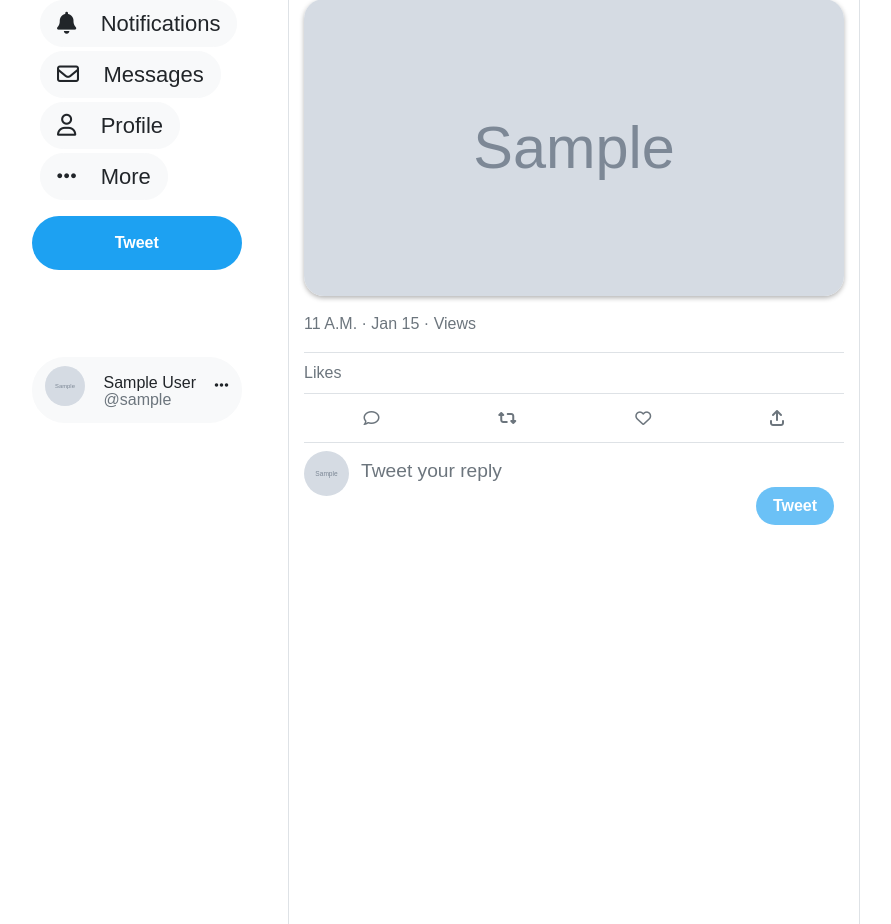
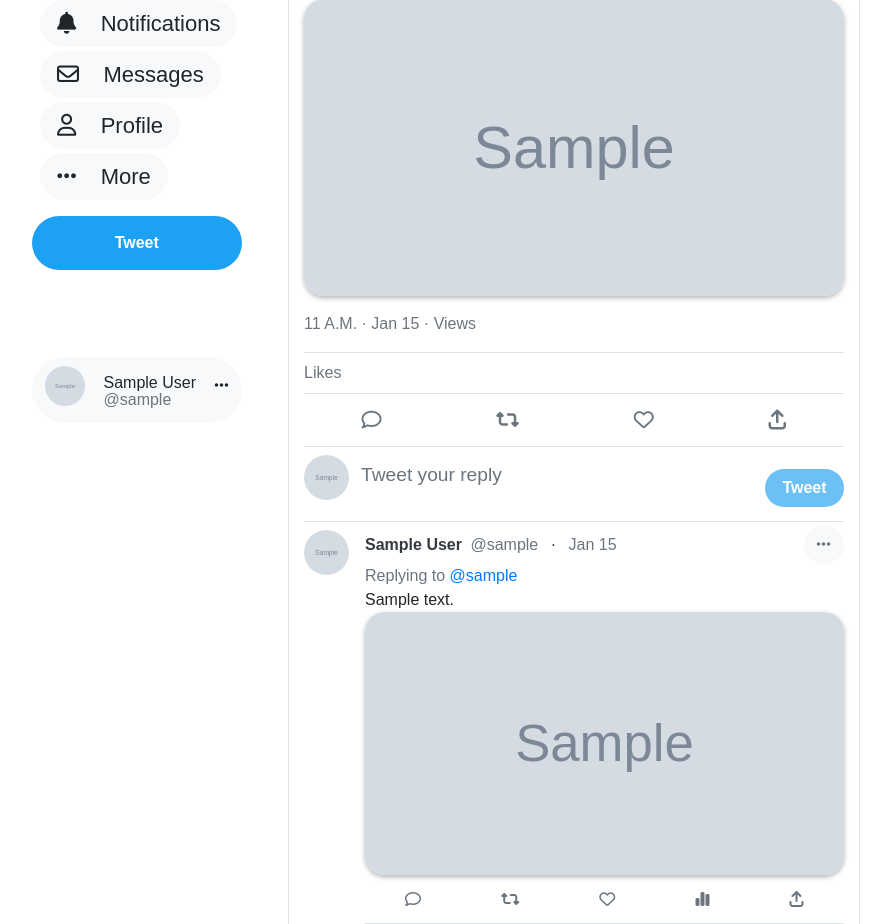
Before and after one commit to Unique-01/Twitter-Clone, a Django app: a page that uses tweetapp/templates/reply_form.html in a window 1280 px wide. Shown: the part 158-1082 px from the top of the page, without its empty margins (13-904 px from the left). Run offline with Django 4.2, Linux system fonts and the light colour scheme; a user stored in the database is signed in; tables that the repository leaves empty hold one stand-in row (values such as "Sample post"); grey boxes marked "Sample" are stand-in pictures; some libraries are stand-ins or nearby versions; some web fonts are replaced.

Commit message:
tweet reply done

```diff
--- a/tweetapp/models.py
+++ b/tweetapp/models.py
@@ -26,5 +26,5 @@ class TweetMedia(models.Model):
     image = models.FileField(upload_to='tweet_images')
 
 class ReplyMedia(models.Model):
-    reply = models.ForeignKey(Reply, on_delete=models.CASCADE)
+    reply = models.ForeignKey(Reply, on_delete=models.CASCADE,related_name='reply_media')
     image = models.FileField(upload_to='reply_images')
--- /dev/null
+++ b/tweetapp/templates/reply.html
@@ -0,0 +1,63 @@
+{% load static crispy_forms_tags %}
+<div class="border-top">
+    <div class="d-flex">
+        <div>
+            <a href="{% url 'profile' reply.author.username %}">
+                <img src="{% if reply.author.profile.profile_picture %}{{ reply.author.profile.profile_picture.url }}{% else %}{% static 'user_img.png' %}{% endif %}"
+                     alt="{{ reply.author.username }}"
+                     class="rounded-circle mt-2"
+                     height="45"
+                     width="45"/>
+            </a>
+        </div>
+        <div class="w-100 ml-3">
+            <div class=" pt-1 d-flex align-items-center justify-content-between">
+                <div>
+                    <a href="{% url 'profile' reply.author.username %}">
+                        <span class="font-weight-bold text-dark">{{ reply.author.get_full_name }}</span>
+                        <span class="text-muted pl-1">@{{ reply.author.username }}</span>
+                    </a>
+                    <span class="px-2">&#183;</span>
+                    <span class="text-muted">
+                        {% if reply.created.date < now.date %}
+                            {% if reply.created.date == yesterday %}
+                                {% if now.time >= reply.created.time %}
+                                    {{ reply.created|date:"M d" }}
+                                {% else %}
+                                    {{ reply.created|timesince|slice:"4" }}
+                                {% endif %}
+                            {% else %}
+                                {{ reply.created|date:"M d" }}
+                            {% endif %}
+                        {% else %}
+                            {{ reply.created|timesince|slice:"4" }}
+                        {% endif %}
+                    </span>
+                </div>
+                <button class="text-muted btn btn-light  rounded-circle">
+                    <i class="fa-solid fa-ellipsis"></i>
+                </button>
+            </div>
+            <div>
+                <span class="text-muted">Replying to <a href="{% url 'profile' reply.tweet.author.username %}">@{{ reply.tweet.author.username }}</a></span>
+                <div>{{ reply.content|linebreaksbr|urlize }}</div>
+                <div class="image-container">
+                    {% for img in reply.reply_media.all %}
+                        <div class="tweet-image-container">
+                            <a href="{{ img.image.url }}">
+                                <img class="tweet-image" src="{{ img.image.url }}" alt=""/>
+                            </a>
+                        </div>
+                    {% endfor %}
+                </div>
+            </div>
+            <div class="d-flex justify-content-around text-muted py-3 border-bottom">
+                <i class="fa-regular fa-comment"></i>
+                <i class="fa-solid fa-retweet"></i>
+                <i class="fa-regular fa-heart"></i>
+                <i class="fa-solid fa-chart-simple"></i>
+                <i class="fa-solid fa-arrow-up-from-bracket"></i>
+            </div>
+        </div>
+    </div>
+</div>
--- a/tweetapp/templates/reply_form.html
+++ b/tweetapp/templates/reply_form.html
@@ -4,57 +4,47 @@
         {% csrf_token %}
         <a href="{% url 'profile' request.user.username %}">
             <img src="{% if user.profile.profile_picture %}{{ user.profile.profile_picture.url }}{% else %}{% static 'user_img.png' %}{% endif %}"
-                 alt="{{ user.username }}"
-                 class="rounded-circle mt-2"
-                 height="45"
-                 width="45"/>
+                alt="{{ user.username }}" class="rounded-circle mt-2" height="45" width="45" />
         </a>
-        <div class="pt-2">
-            <span id="replyto" class="hidden pl-2 text-muted">Replying to <a href="{% url 'profile' tweet.author.username %}">@{{ tweet.author.username }}</a></span>
+        <div class="pt-2 d-flex" id="formcontentdiv">
+            <span id="replyto" class="hidden pl-2 text-muted">Replying to <a
+                    href="{% url 'profile' tweet.author.username %}">@{{ tweet.author.username }}</a></span>
             {{ reply_form.content|as_crispy_field }}
             <div class="container">
                 <div id="preview-container"></div>
             </div>
-            <div class="d-flex justify-content-end align-items-center btnn pl-3 "
-                 id="imgbtn">
+            <div class="d-flex justify-content-end align-items-center btnn pl-3 " id="imgbtn">
                 <label for="file-input" class="file-label hidden" id="imgicon">
                     <i class="fa-regular fa-image"></i>
-                    <input type="file"
-                           id="file-input"
-                           class="file-input"
-                           accept="image/*"
-                           name="file"
-                           multiple/>
+                    <input type="file" id="file-input" class="file-input" accept="image/*" name="file" multiple />
                 </label>
                 <button type="submit"
-                        class="btn blue rounded-pill text-white px-3  font-weight-bold justify-content-end"
-                        id="tweet-submit-button"
-                        disabled>
+                    class="btn blue rounded-pill text-white px-3  font-weight-bold justify-content-end"
+                    id="tweet-submit-button" disabled>
                     Tweet
                 </button>
             </div>
         </div>
     </form>
 </div>
-{{tweet.author.username|json_script:"tweetAuthor"}}
-{{tweet.id|json_script:"tweetId"}}
+{{ tweet.author.username|json_script:"tweetAuthor" }}
+{{ tweet.id|json_script:"tweetId" }}
 <style>
-.btnn{
-    margin-top: -30px;
-}
-.hidden{
-    display: none;
-}
+    .hidden {
+        display: none;
+    }
 </style>
 {% block extra_js %}
-    <script>
+<script>
     const replyTo = document.getElementById('replyto');
     const imageTweetBtn = document.getElementById('imgbtn');
     const imgIcon = document.getElementById('imgicon');
-    content.onclick = function (){
+    const formContentDiv = document.getElementById('formcontentdiv');
+    content.onclick = function () {
         replyTo.classList.remove('hidden');
         imgIcon.classList.remove('hidden');
-        imageTweetBtn.classList.replace('justify-content-end','justify-content-between');
+        formContentDiv.classList.remove('d-flex')
+        imageTweetBtn.classList.replace('justify-content-end', 'justify-content-between');
     }
-    </script>
+</script>
 {% endblock extra_js %}
--- a/tweetapp/templates/tweet_detail.html
+++ b/tweetapp/templates/tweet_detail.html
@@ -61,12 +61,22 @@
         <div class="text-muted border-bottom py-2">
             <span>Likes</span>
         </div>
-        <div class="d-flex justify-content-around text-muted py-3 border-bottom">
+        <div class="d-flex justify-content-around text-muted py-3 border-bottom tweet-icon">
             <i class="fa-regular fa-comment"></i>
             <i class="fa-solid fa-retweet"></i>
             <i class="fa-regular fa-heart"></i>
             <i class="fa-solid fa-arrow-up-from-bracket"></i>
         </div>
         <div>{% include "reply_form.html" %}</div>
+        <div id="replyDiv">
+            {% for reply in tweet.replies.all %}
+            {% include 'reply.html' %}
+            {% endfor %}
+        </div>
     </div>
+    <style>
+        .tweet-icon>i{
+            font-size: 20px;
+        }
+    </style>
 {% endblock maincontent %}
--- a/tweetapp/views.py
+++ b/tweetapp/views.py
@@ -4,7 +4,7 @@ from . forms import TweetForm,ReplyForm
 from django.contrib import messages
 from django.views import generic
 from django.contrib.auth.models import User
-
+from datetime import datetime,timedelta
 # Create your views here.
 
 def tweetUpload(request):
@@ -32,6 +32,8 @@ def tweetDetail(request,username,pk):
     new_reply = None
     reply_form = ReplyForm()
     images = request.FILES.getlist('file')
+    now = datetime.now()
+    yesterday = (now - timedelta(days=1)).date()
 
     if request.method == 'POST':
         reply_form = ReplyForm(request.POST)
@@ -49,7 +51,7 @@ def tweetDetail(request,username,pk):
             messages.success(request,'messages has been uploaded')
             return redirect('tweet_detail',username,pk)
 
-    return render(request,'tweet_detail.html',{'tweet':tweet,'replies':replies,'reply_form':reply_form})
+    return render(request,'tweet_detail.html',{'tweet':tweet,'replies':replies,'reply_form':reply_form,'now':now,'yesterday':yesterday})
 
 
 
```
Also changed, not shown: tweetapp/templates/tweets.html (line endings or trailing spaces).
